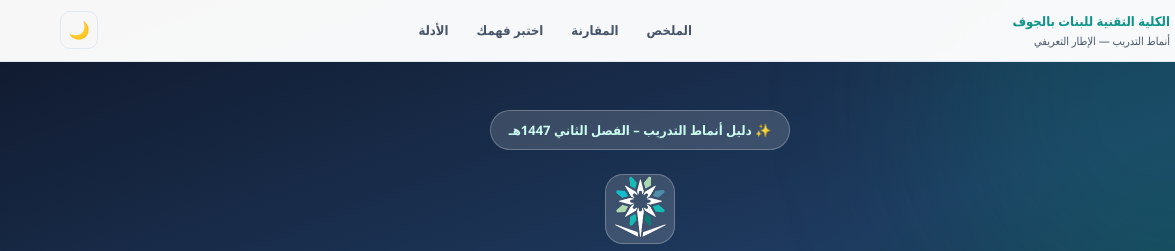
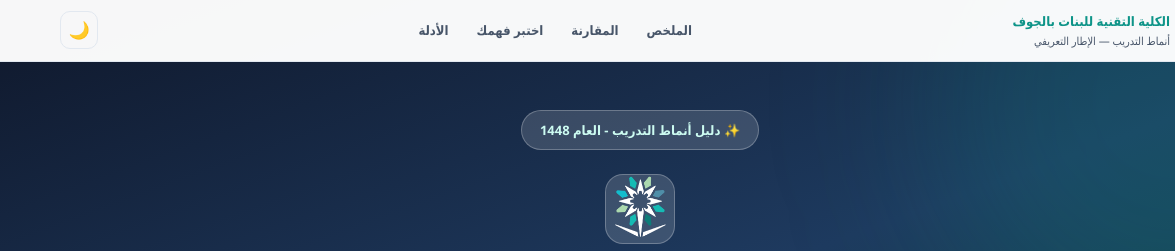
Before and after one commit to SarahTVTC/daleel-, a plain HTML site: page index.html in a window 1280 px wide. Shown: the top 251 px of the page, 0-1175 px from the left. Drawn offline with Linux system fonts and the light colour scheme.

Commit message:
Update index.html

```diff
--- a/index.html
+++ b/index.html
@@ -264,7 +264,7 @@
   <div class="hero-glow1"></div>
   <div class="hero-glow2"></div>
   <div class="hero-content">
-    <div class="hero-badge">✨ دليل أنماط التدريب – الفصل الثاني 1447هـ</div>
+    <div class="hero-badge">✨ دليل أنماط التدريب - العام 1448</div>
     <div class="hero-inst-logo">
       <img src="tvtc2.png" alt="" onerror="this.style.display='none';this.parentElement.innerHTML='🎓'">
     </div>
```
